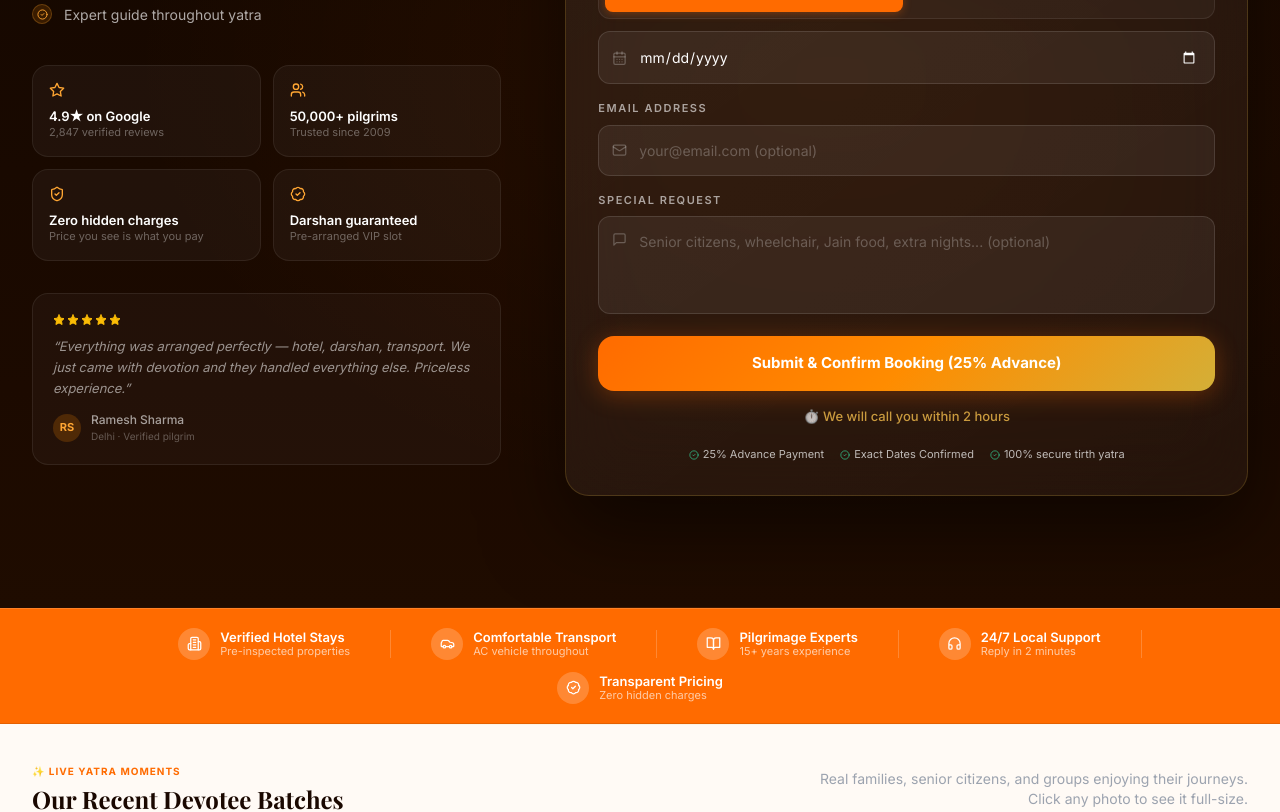
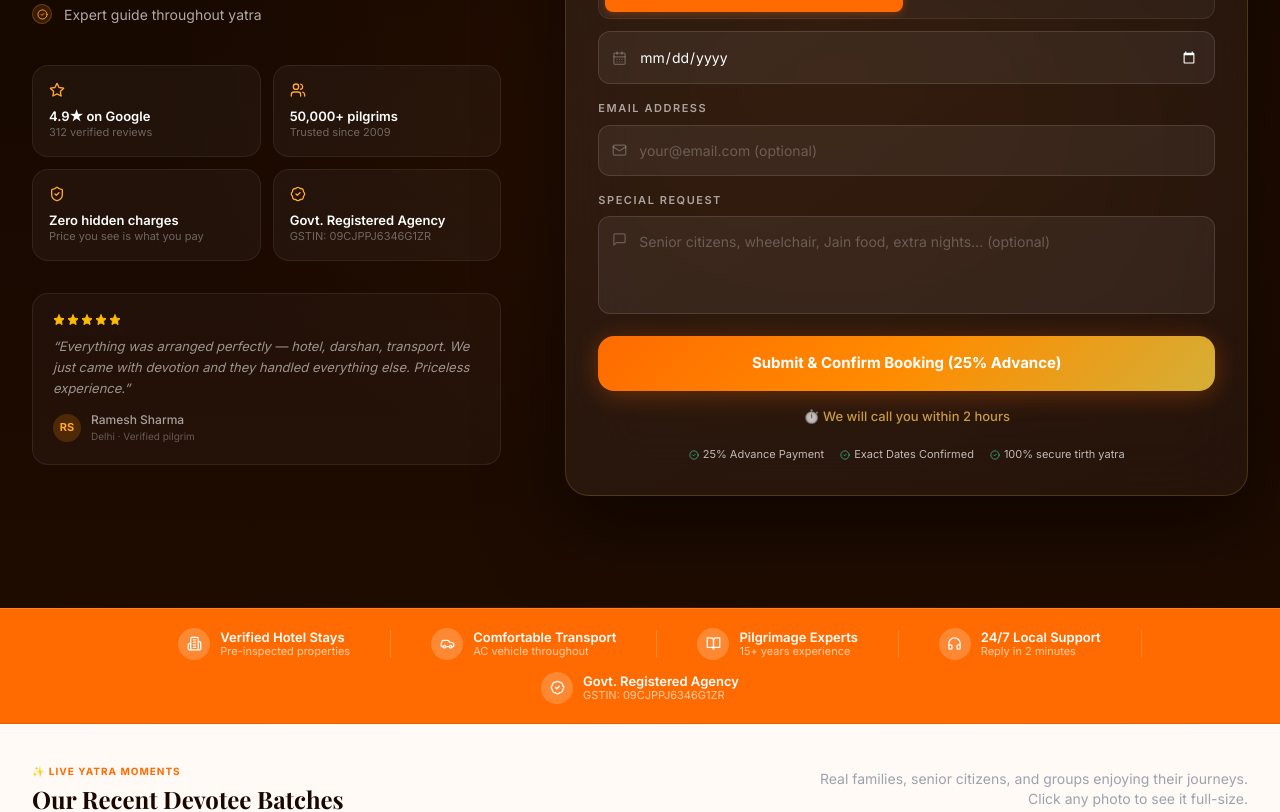
Before and after one commit to digitacurve/ayodhya-landing, a Next.js app: page / in a window 1280 px wide. Shown: the part 1380-2192 px from the top of the page. Built offline with nearby package versions, Linux system fonts and the light colour scheme.

Commit message:
Highlight GSTIN in TrustStrip and LeadCapture, and align reviews count in TrustMetrics

```diff
--- a/components/LeadCapture.tsx
+++ b/components/LeadCapture.tsx
@@ -464,10 +464,10 @@ function LeadForm({ tokenAmount, setTokenAmount }: { tokenAmount: number; setTok
 
 // ─── Section ─────────────────────────────────────────────────────────────────
 const proofPoints = [
-  { icon: Star,         text: "4.9★ on Google",      sub: "2,847 verified reviews" },
+  { icon: Star,         text: "4.9★ on Google",      sub: "312 verified reviews" },
   { icon: Users,        text: "50,000+ pilgrims",     sub: "Trusted since 2009" },
   { icon: ShieldCheck,  text: "Zero hidden charges",  sub: "Price you see is what you pay" },
-  { icon: BadgeCheck,   text: "Darshan guaranteed",   sub: "Pre-arranged VIP slot" },
+  { icon: BadgeCheck,   text: "Govt. Registered Agency", sub: "GSTIN: 09CJPPJ6346G1ZR" },
 ];
 
 export default function LeadCapture() {
--- a/components/TrustMetrics.tsx
+++ b/components/TrustMetrics.tsx
@@ -20,7 +20,7 @@ const metrics = [
     end: 4.9,
     suffix: "★",
     label: "Google Rating",
-    sub: "2,847 verified reviews",
+    sub: "312 verified reviews",
     color: "#D4AF37",
     bg: "rgba(212,175,55,0.08)",
     border: "rgba(212,175,55,0.2)",
--- a/components/TrustStrip.tsx
+++ b/components/TrustStrip.tsx
@@ -8,7 +8,7 @@ const items = [
   { icon: Car,            label: "Comfortable Transport",    sub: "AC vehicle throughout" },
   { icon: BookOpen,       label: "Pilgrimage Experts",       sub: "15+ years experience" },
   { icon: HeadphonesIcon, label: "24/7 Local Support",       sub: "Reply in 2 minutes" },
-  { icon: BadgeCheck,     label: "Transparent Pricing",      sub: "Zero hidden charges" },
+  { icon: BadgeCheck,     label: "Govt. Registered Agency",  sub: "GSTIN: 09CJPPJ6346G1ZR" },
 ];
 
 export default function TrustStrip() {
```
